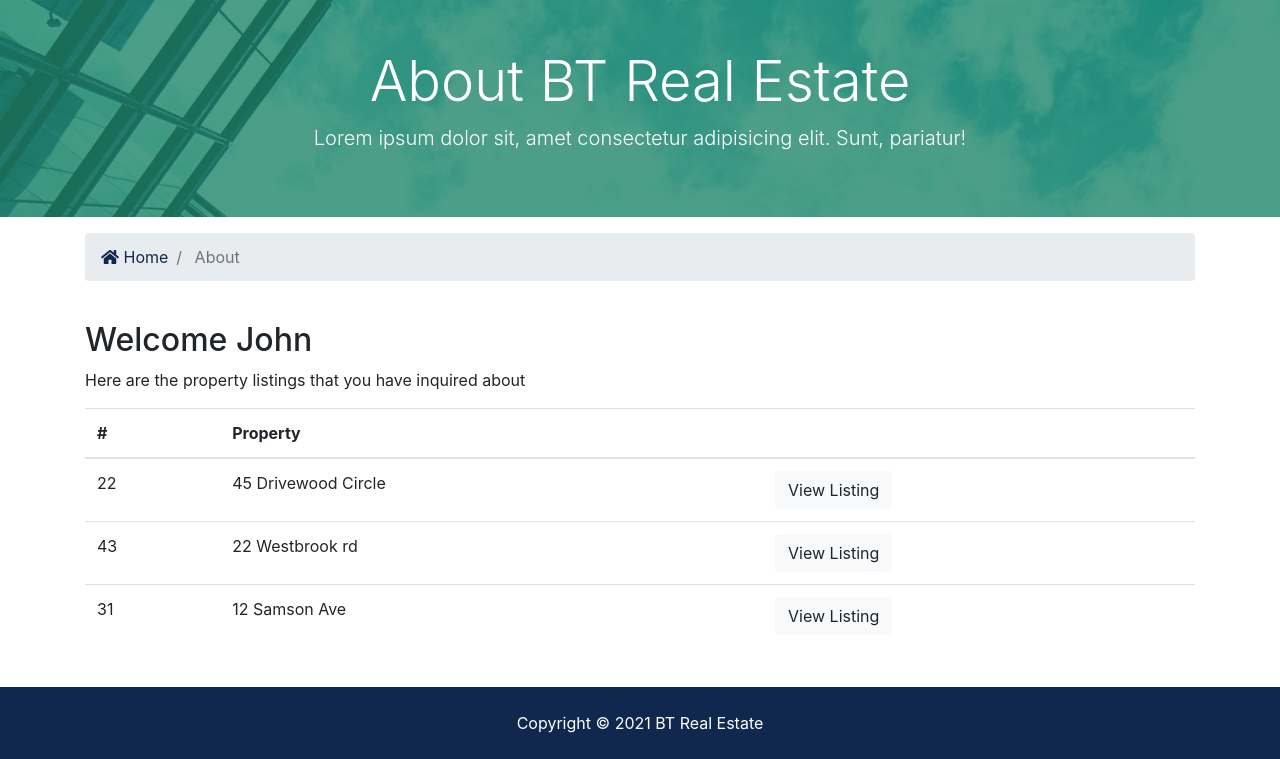
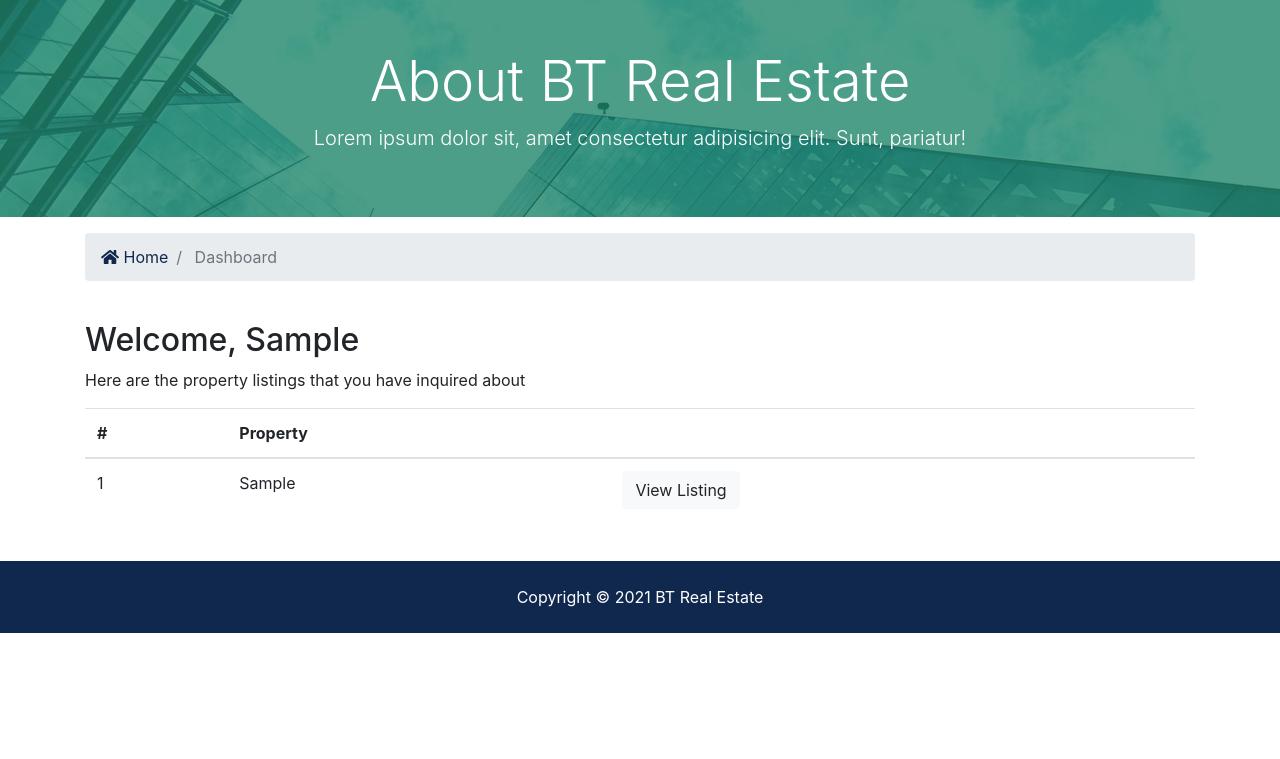
Before and after one commit to Shekhar088/Real-state-proj, a Django app: page /accounts/dashboard/ in a window 1280 px wide. Shown: the part 128-887 px from the top of the page. After the commit the page ends 761 px from the top, so only its background shows below. Run offline with Django 3.2, Linux system fonts and the light colour scheme; a user stored in the database is signed in; tables that the repository leaves empty hold one stand-in row (values such as "Sample post"); some libraries are stand-ins or nearby versions.

Commit message:
Send email and dashboard

```diff
--- a/accounts/views.py
+++ b/accounts/views.py
@@ -2,6 +2,7 @@ from io import UnsupportedOperation
 from django.shortcuts import render,redirect
 from django.contrib import messages,auth
 from django.contrib.auth.models import User, UserManager
+from contacts.models import Contact
 # Create your views here.
 
 def register(request):
@@ -57,4 +58,9 @@ def logout(request):
         return redirect('index')
 
 def dashboard(request):
-    return render(request, "accounts/dashboard.html")
+    user_contacts = Contact.objects.order_by('-contact_date').filter(user_id = request.user.id)
+
+    context ={
+        'contacts' : user_contacts
+    }
+    return render(request, "accounts/dashboard.html", context)
--- a/brad/settings.py
+++ b/brad/settings.py
@@ -143,6 +143,12 @@ MESSAGE_TAGS = {
     messages.ERROR: 'danger',
 }
 
+# Email config
+EMAIL_HOST = 'smtp.gmail.com'
+EMAIL_PORT = 587
+EMAIL_HOST_USER='shekshreth@gmail.com'
+EMAIL_HOST_PASSWORD='Windowsxp23'
+EMAIL_USE_TLS=True
 
 # Default primary key field type
 # https://docs.djangoproject.com/en/3.2/ref/settings/#default-auto-field
--- a/templates/accounts/dashboard.html
+++ b/templates/accounts/dashboard.html
@@ -23,7 +23,7 @@
             <a href="{% url 'index' %}">
               <i class="fas fa-home"></i> Home</a>
           </li>
-          <li class="breadcrumb-item active"> About</li>
+          <li class="breadcrumb-item active"> Dashboard</li>
         </ol>
       </nav>
     </div>
@@ -36,7 +36,8 @@
     <div class="container">
       <div class="row">
         <div class="col-md-12">
-          <h2>Welcome John</h2>
+          <h2>Welcome, {{ user.first_name }}</h2>
+          {% if contacts %}
             <p>Here are the property listings that you have inquired about</p>
             <table class="table">
               <thead>
@@ -47,29 +48,21 @@
                 </tr>
               </thead>
               <tbody>
+                {% for contact in contacts %}
                   <tr>
-                <td>22</td>
-                <td>45 Drivewood Circle</td>
+                    <td>{{ contact.id }}</td>
+                    <td>{{ contact.listing }}</td>
                     <td>
-                  <a class="btn btn-light" href="#">View Listing</a>
+                      <a class="btn btn-light" href="{% url 'listing' contact.listing_id %}">View Listing</a>
                     </td>
                   </tr>
-              <tr>
-                <td>43</td>
-                <td>22 Westbrook rd</td>
-                <td>
-                  <a class="btn btn-light" href="#">View Listing</a>
-                </td>
-              </tr>
-              <tr>
-                <td>31</td>
-                <td>12 Samson Ave</td>
-                <td>
-                  <a class="btn btn-light" href="#">View Listing</a>
-                </td>
-              </tr>
+                {% endfor %}
               </tbody>
             </table>
+          {% else %}
+            You have currently no inquires.
+          {% endif %}
+
         </div>
       </div>
     </div>
```
Also changed, not shown: contacts/views.py (+32 -19 lines). Lines whose indentation alone changed are shown as unchanged.
